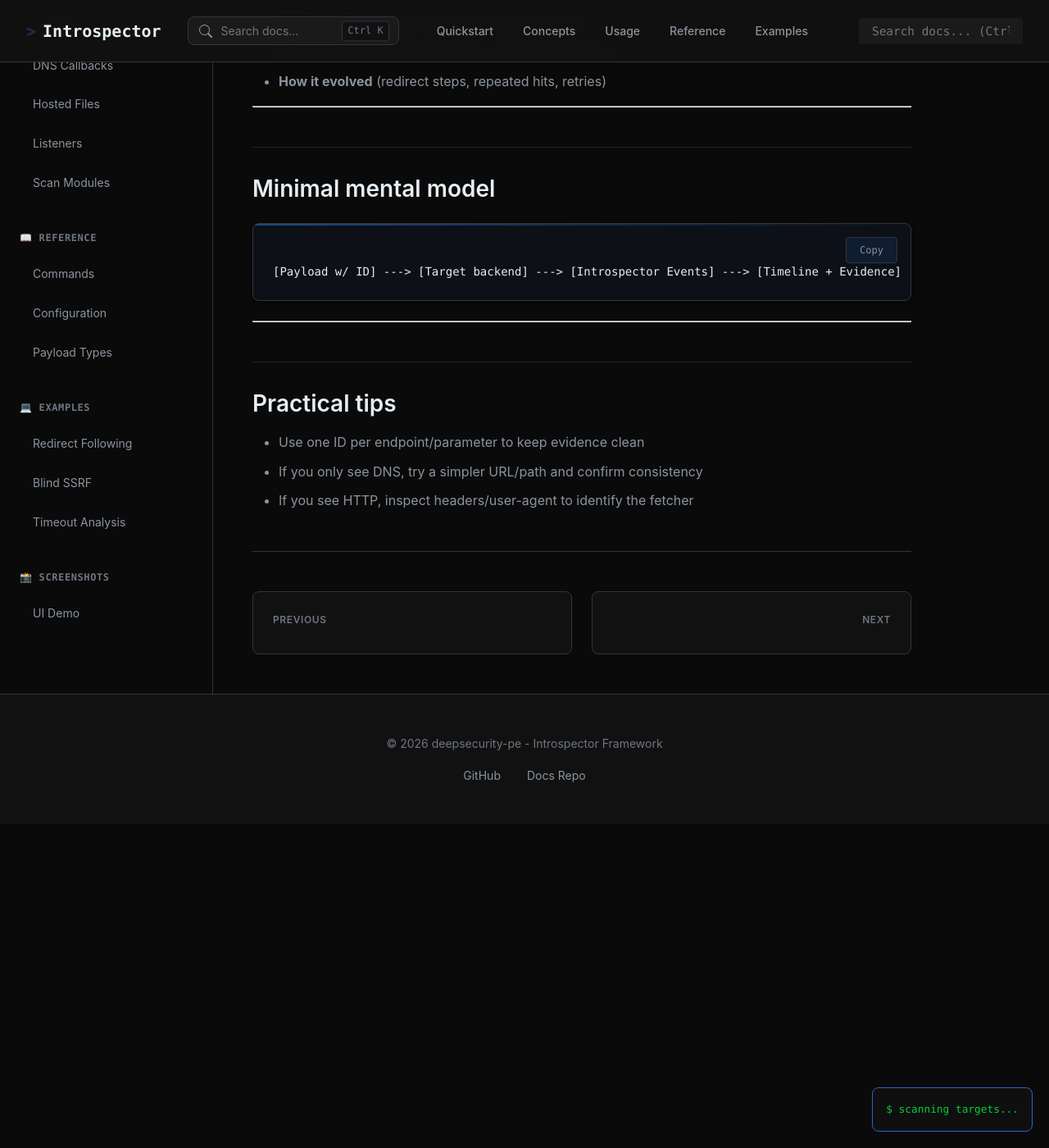
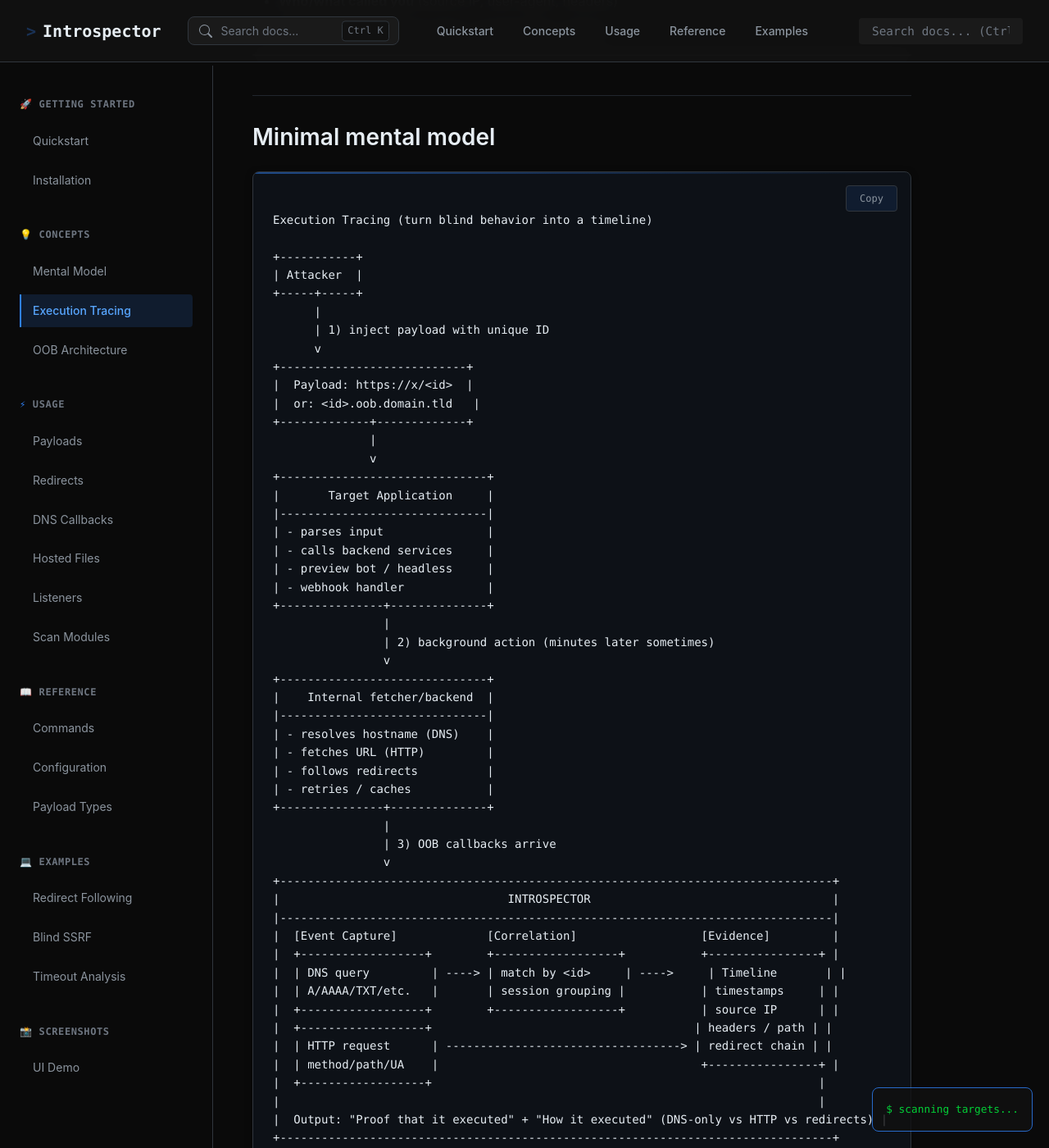
Before and after one commit to Dedal0/Introspector-Docs, a Jekyll site: the page built from concepts/execution-tracing.md, in a window 1280 px wide and 1400 px high, scrolled down 1042 px. Shown: the whole window at 82% size. Built offline with Jekyll 4.4.1, drawn with Linux system fonts in a browser that asks for light colours; some of the changed text lies outside the part shown.

Commit message:
Update execution-tracing.md

```diff
--- a/concepts/execution-tracing.md
+++ b/concepts/execution-tracing.md
@@ -34,8 +32,64 @@ When a target system processes your input (SSRF, blind XSS, URL previews, webhoo
 ## Minimal mental model
 
 <pre><code>
-[Payload w/ ID] ---> [Target backend] ---> [Introspector Events] ---> [Timeline + Evidence]
+Execution Tracing (turn blind behavior into a timeline)
+
++-----------+
+| Attacker  |
++-----+-----+
+      |
+      | 1) inject payload with unique ID
+      v
++---------------------------+
+|  Payload: https://x/&lt;id&gt;  |
+|  or: &lt;id&gt;.oob.domain.tld   |
++-------------+-------------+
+              |
+              v
++------------------------------+
+|       Target Application     |
+|------------------------------|
+| - parses input               |
+| - calls backend services     |
+| - preview bot / headless     |
+| - webhook handler            |
++---------------+--------------+
+                |
+                | 2) background action (minutes later sometimes)
+                v
++------------------------------+
+|    Internal fetcher/backend  |
+|------------------------------|
+| - resolves hostname (DNS)    |
+| - fetches URL (HTTP)         |
+| - follows redirects          |
+| - retries / caches           |
++---------------+--------------+
+                |
+                | 3) OOB callbacks arrive
+                v
++--------------------------------------------------------------------------------+
+|                                 INTROSPECTOR                                   |
+|--------------------------------------------------------------------------------|
+|  [Event Capture]             [Correlation]                  [Evidence]         |
+|  +------------------+        +------------------+           +----------------+ |
+|  | DNS query         | ----> | match by &lt;id&gt;     | ---->     | Timeline       | |
+|  | A/AAAA/TXT/etc.   |       | session grouping |           | timestamps     | |
+|  +------------------+        +------------------+           | source IP      | |
+|  +------------------+                                      | headers / path | |
+|  | HTTP request      | ----------------------------------> | redirect chain | |
+|  | method/path/UA    |                                      +----------------+ |
+|  +------------------+                                                        |
+|                                                                              |
+|  Output: "Proof that it executed" + "How it executed" (DNS-only vs HTTP vs redirects) |
++--------------------------------------------------------------------------------+
+
+Quick triage:
+- no events  = no execution (or blocked before DNS)
+- DNS only   = partial execution / egress restriction
+- HTTP       = strong proof (best for reports)
 </code></pre>
+
 
 ---
 
```
Also changed, not shown: other parts of concepts/execution-tracing.md (+0 -2 lines).
